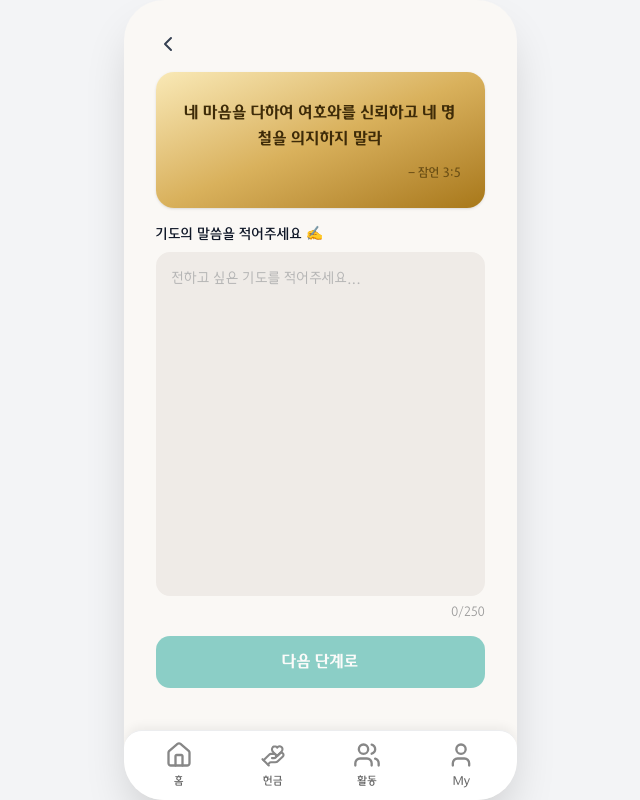
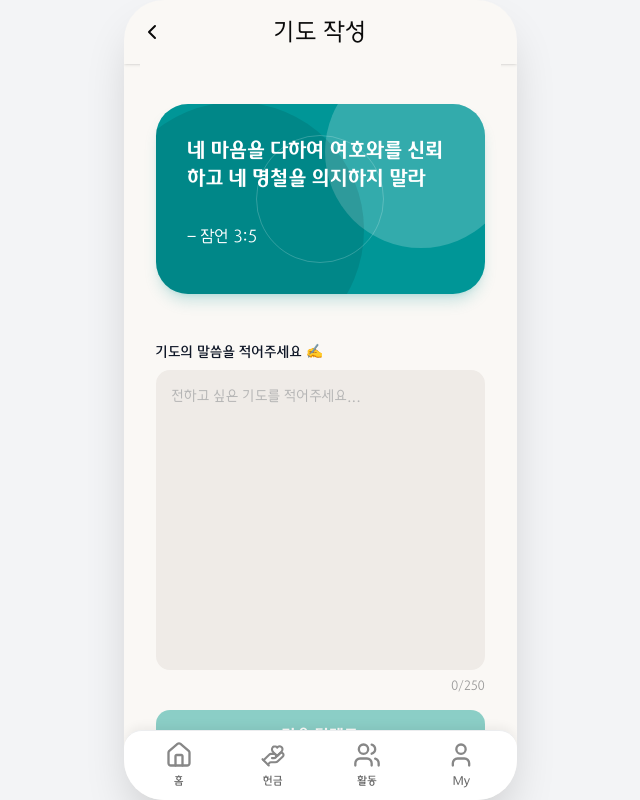
Before and after one commit to PrayForHanaro/Frontend, a Next.js app: page /bless/interval/1/message in a window 1280 px wide. Shown: the whole page, without its empty margins (320-960 px from the left). Built offline with nearby package versions, Linux system fonts and the light colour scheme.

Commit message:
fix: 잠언 색상 수정 #31

```diff
--- a/app/(main)/bless/_components/bible-verse-box.tsx
+++ b/app/(main)/bless/_components/bible-verse-box.tsx
@@ -6,13 +6,37 @@ type BibleVerseBoxProps = {
 
 export default function BibleVerseBox({ verse }: BibleVerseBoxProps) {
   return (
-    <div className="relative overflow-hidden rounded-2xl bg-gradient-to-br from-[#F9E9B6] via-[#D9B15C] to-[#A87817] px-6 py-7 shadow-sm">
-      <p className="text-center font-hana-bold text-[#3E2B08] text-base leading-relaxed">
-        {verse.text}
-      </p>
-      <p className="mt-3 text-right font-hana-medium text-[#6B4F15] text-xs">
-        — {verse.reference}
-      </p>
+    <div>
+      <section
+        id="잠언"
+        className="relative mb-8 min-h-[190px] overflow-hidden rounded-[32px] bg-[#009697] p-8 text-white shadow-[#009697]/20 shadow-lg"
+      >
+        <div className="-top-12 -right-8 absolute h-48 w-48 animate-[slowFade_8s_infinite] rounded-full bg-white/20" />
+        <div className="-bottom-16 -left-12 absolute h-64 w-64 animate-[slowFade_15s_infinite] rounded-full bg-black/10" />
+        <div className="-translate-x-1/2 -translate-y-1/2 absolute top-1/2 left-1/2 h-32 w-32 animate-[slowFade_12s_infinite] rounded-full border border-white/20" />
+
+        <div className="relative z-10 flex h-full flex-col justify-between">
+          <div className="space-y-1">
+            <p className="font-hana-bold text-white text-xl">{verse.text}</p>
+          </div>
+
+          <div className="mt-6">
+            <div className="mt-2 flex items-baseline gap-1">
+              {' '}
+              — {verse.reference}
+            </div>
+          </div>
+        </div>
+      </section>
     </div>
   );
 }
+
+// <div className="relative overflow-hidden rounded-2xl bg-gradient-to-br from-hana-linear-deep-green-end via-hana-main to-hana-linear-deep-green px-6 py-7 shadow-sm">
+//   <p className="text-center font-hana-bold text-[#3E2B08] text-base leading-relaxed">
+//     {verse.text}
+//   </p>
+//   <p className="mt-3 text-right font-hana-medium text-[#6B4F15] text-xs">
+//     — {verse.reference}
+//   </p>
+// </div>
--- a/app/(main)/bless/_components/message-textarea.tsx
+++ b/app/(main)/bless/_components/message-textarea.tsx
@@ -28,7 +28,7 @@ export default function MessageTextarea({
         placeholder="전하고 싶은 기도를 적어주세요..."
         className={cn(
           'resize-none rounded-xl bg-[#EFEBE7] p-4 font-hana-regular text-gray-900 text-sm placeholder:text-hana-gray-400 focus:outline-none focus:ring-2 focus:ring-hana-main/30',
-          grow ? 'flex-1' : 'min-h-[88px]',
+          grow ? 'min-h-[300px] flex-1' : 'min-h-[140px]',
         )}
       />
       <p className="text-right font-hana-regular text-hana-gray-500 text-xs">
--- a/app/(main)/bless/interval/[blessId]/message/page.tsx
+++ b/app/(main)/bless/interval/[blessId]/message/page.tsx
@@ -3,6 +3,7 @@
 import { useParams, useRouter } from 'next/navigation';
 import { useEffect, useState } from 'react';
 import BackButton from '@/components/ui/cmm/BackButton';
+import Header from '@/components/ui/cmm/Header';
 import BibleVerseBox from '../../../_components/bible-verse-box';
 import BlessActionButton from '../../../_components/bless-action-button';
 import MessageTextarea from '../../../_components/message-textarea';
@@ -26,8 +27,9 @@ export default function BlessIntervalMessage() {
   };
 
   return (
+    <div>
+      <Header content="기도 작성" />
       <div className="relative flex h-full flex-col bg-hana-bless-bg">
-      <BackButton to={`/bless/interval/${blessId}`} />
         <div className="flex flex-1 flex-col gap-4 px-4 pt-14 pb-4">
           <BibleVerseBox verse={verse} />
           <MessageTextarea grow value={message} onChange={setMessage} />
@@ -36,5 +38,6 @@ export default function BlessIntervalMessage() {
           </BlessActionButton>
         </div>
       </div>
+    </div>
   );
 }
```
Lines whose indentation alone changed are shown as unchanged.
